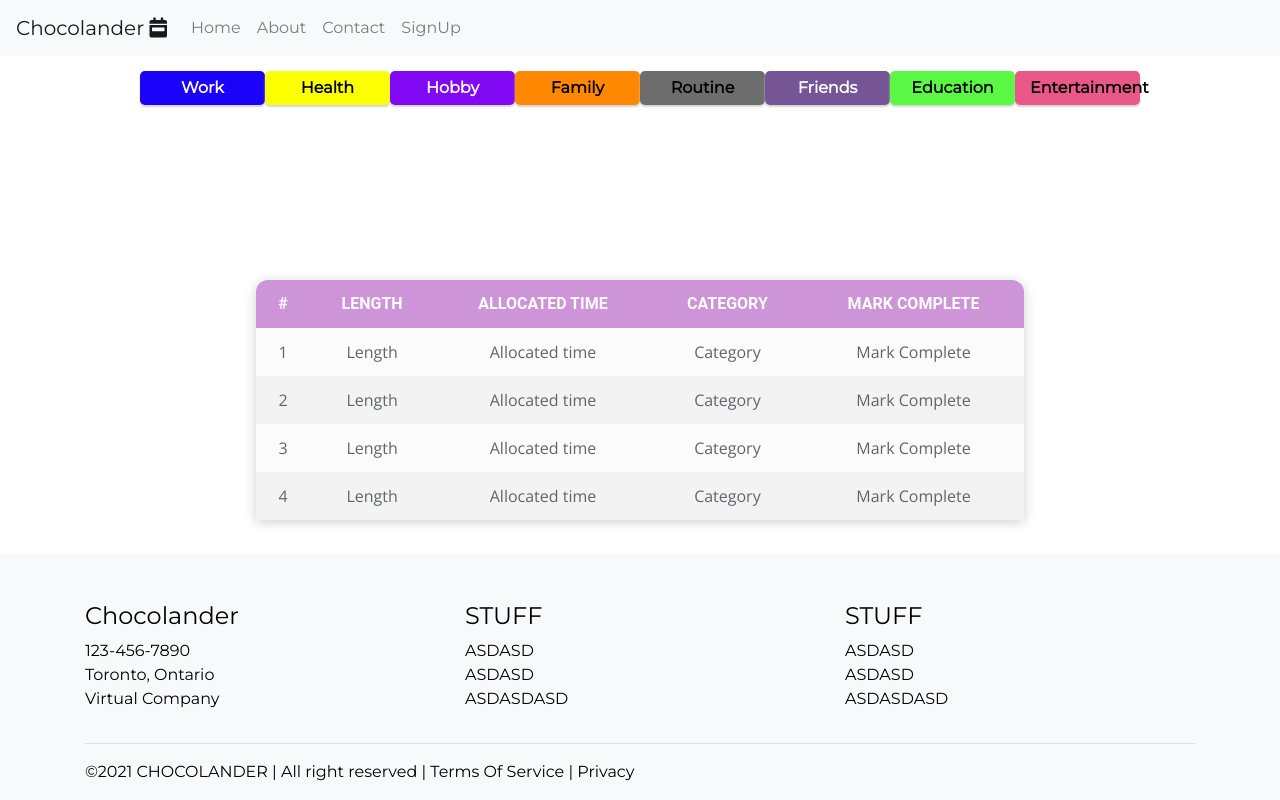
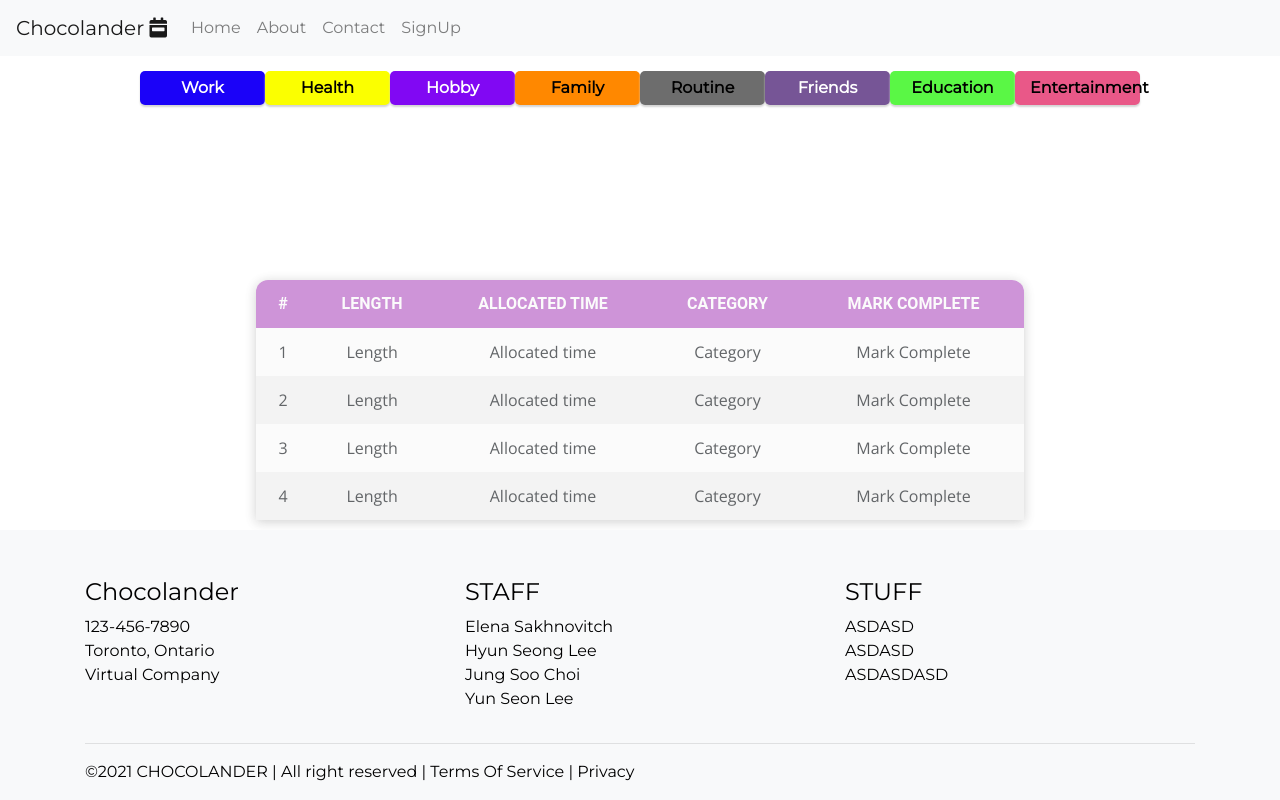
Before and after one commit to chocolander/time-tracking-manager, a React (Create React App) app: page / in a window 1280 px wide. Built offline with nearby package versions, Linux system fonts and the light colour scheme.

Commit message:
Header&Footer&Table version 3

```diff
--- a/src/App.js
+++ b/src/App.js
@@ -1,6 +1,5 @@
 import React from 'react';
 import './App.css';
-import { Button } from './components/classesLogginButtons/Button';
 import { HealthBtn } from './components/classesLogginButtons/itemButtons/HealthBtn';
 import { WorkBtn } from './components/classesLogginButtons/itemButtons/WorkBtn';
 import { HobbyBtn } from './components/classesLogginButtons/itemButtons/HobbyBtn'
--- a/src/components/Footer/Footer.js
+++ b/src/components/Footer/Footer.js
@@ -18,11 +18,12 @@ class Footer extends Component {
 
                         {/* Column 2 */}
                         <div className="col">
-                            <h4>STUFF</h4>
+                            <h4>STAFF</h4>
                             <ul className="list-unstyled">
-                                <li>ASDASD</li>
-                                <li>ASDASD</li>
-                                <li>ASDASDASD</li>
+                                <li>Elena Sakhnovitch</li>
+                                <li>Hyun Seong Lee</li>
+                                <li>Jung Soo Choi</li>
+                                <li>Yun Seon Lee</li>
                             </ul>
                         </div>
 
```
Also changed, not shown: src/components/Navbar/Navbar.js (deleted, +0 -38 lines), 1 other file (tests, documents, lock files or other folders).
